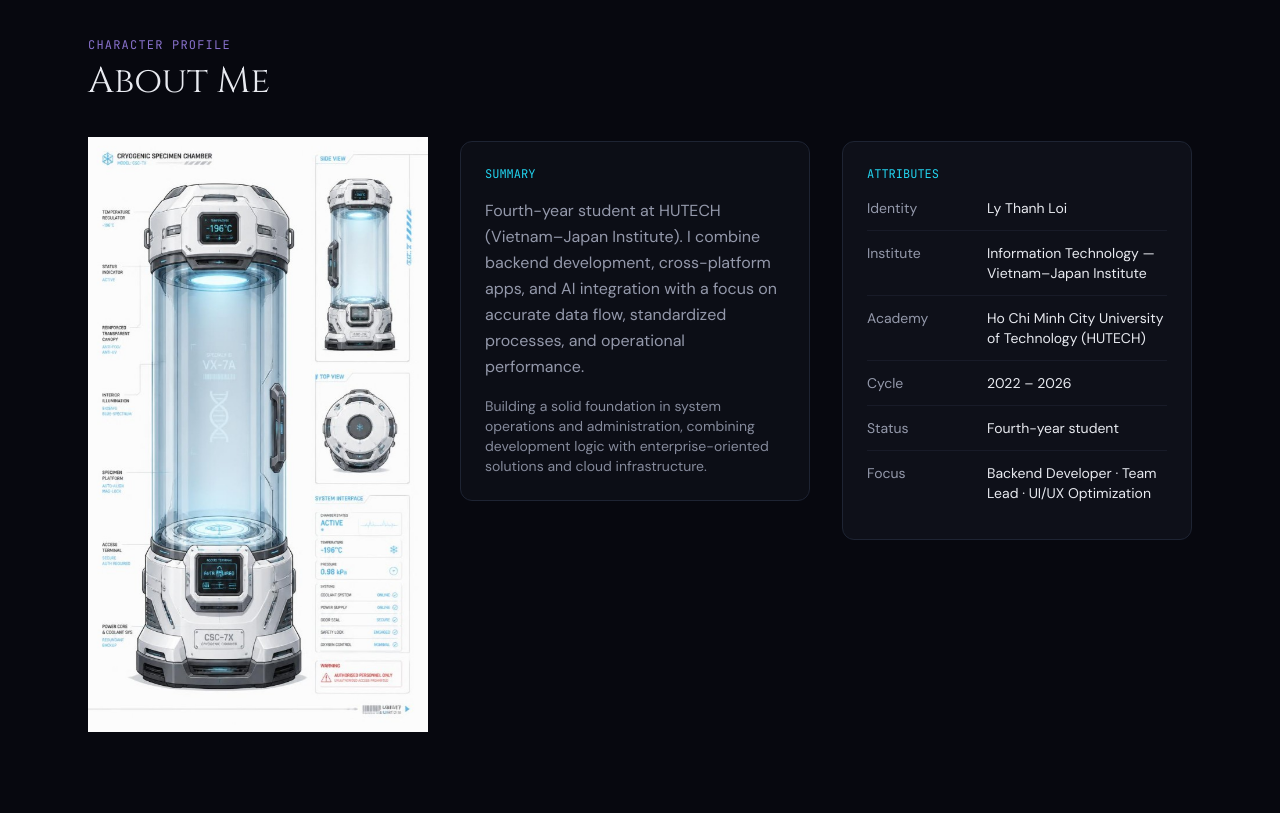
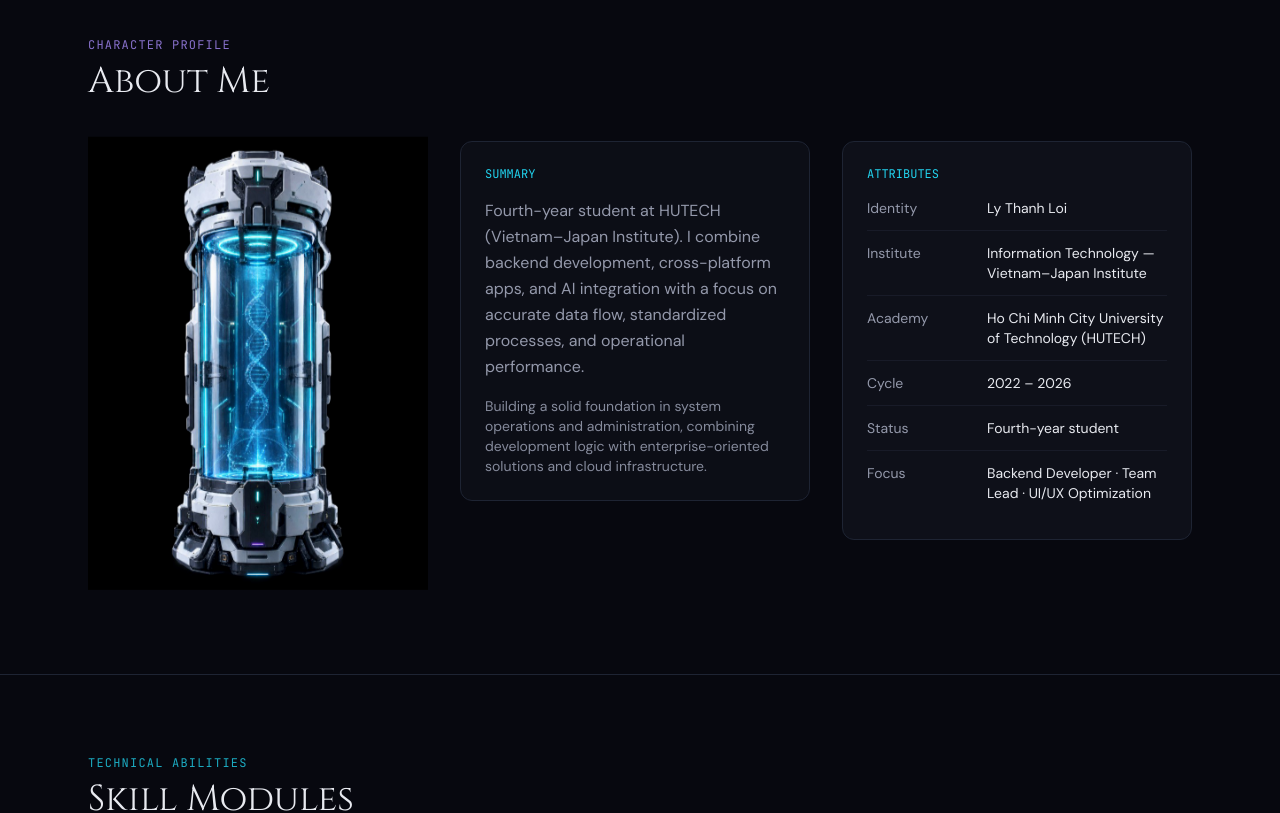
Before and after one commit to LLLVPN4423/LyThanhLoi_Porfolio, a Next.js app: page / in a window 1280 px wide. Shown: the part 780-1593 px from the top of the page. Built offline with nearby package versions, Linux system fonts and the light colour scheme.

Commit message:
Use user Yggdrasil and stasis capsule PNG assets with screen blend

```diff
--- a/public/assets/ATTRIBUTION.md
+++ b/public/assets/ATTRIBUTION.md
@@ -15,4 +15,6 @@ Ron Cobb / _Alien_ (1979) iconography via Semiotic Standard adaptations.
 | `videos/airlock-door.mp4` | User-provided (Hailuo generation) | Decorative loop |
 | `videos/portal-stargate.mp4` | User-provided (Hailuo generation) | Decorative loop |
 | `videos/yggdrasil-neon.mp4` | User-provided (Hailuo generation) | Decorative loop |
-| `cryogenic-chamber-csc7x.png` | User-provided concept art (CSC-7X) | About capsule |
+| `cryogenic-chamber-csc7x.png` | User-provided concept art (CSC-7X) | Legacy reference |
+| `yggdrasil-cosmic.png` | User-provided AI art | Timeline Yggdrasil |
+| `capsule-stasis.png` | User-provided AI art | About capsule |
--- a/src/app/globals.css
+++ b/src/app/globals.css
@@ -449,6 +449,17 @@ body {
   filter: contrast(1.05) saturate(1.25) brightness(0.7);
 }
 
+/* PNG on black — blend into void background */
+.yggdrasil-png-bleed {
+  mix-blend-mode: screen;
+  filter: contrast(1.06) saturate(1.15) brightness(0.95);
+}
+
+.capsule-isolated-art {
+  mix-blend-mode: screen;
+  filter: contrast(1.05) saturate(1.1) brightness(0.98);
+}
+
 .yggdrasil-edge-fade {
   background: linear-gradient(
       to right,
@@ -461,13 +472,15 @@ body {
 }
 
 .lab-video-bleed,
-.yggdrasil-video-bleed {
+.yggdrasil-video-bleed,
+.yggdrasil-png-bleed {
   transform-origin: center center;
 }
 
 @media (prefers-reduced-motion: reduce) {
   .lab-video-bleed,
-  .yggdrasil-video-bleed {
+  .yggdrasil-video-bleed,
+  .yggdrasil-png-bleed {
     transform: none;
   }
 }
--- a/src/components/LaboratoryCapsule.tsx
+++ b/src/components/LaboratoryCapsule.tsx
@@ -1,13 +1,15 @@
 "use client";
+
+const CAPSULE_ART = "/assets/capsule-stasis.png";
 
 export function LaboratoryCapsule() {
   return (
     <div className="capsule-wrap capsule-float relative w-full">
       {/* eslint-disable-next-line @next/next/no-img-element */}
       <img
-        src="/assets/cryogenic-chamber-csc7x.png"
-        alt="Cryogenic specimen chamber CSC-7X"
-        className="h-auto w-full object-contain"
+        src={CAPSULE_ART}
+        alt="Laboratory stasis capsule with holographic DNA core"
+        className="capsule-isolated-art h-auto w-full object-contain"
       />
     </div>
   );
--- a/src/components/YggdrasilTree.tsx
+++ b/src/components/YggdrasilTree.tsx
@@ -1,22 +1,12 @@
 "use client";
 
 import { timeline } from "@/data/timeline";
-import { SciFiVideo } from "./SciFiVideo";
 
-const YGG_VIDEO = "/assets/videos/yggdrasil-neon.mp4";
+const YGG_ART = "/assets/yggdrasil-cosmic.png";
 
-/** Full-bleed neon Yggdrasil video + timeline node overlay; SVG fallback */
+/** Full-bleed cosmic Yggdrasil art + timeline node overlay */
 export function YggdrasilTree() {
   const n = timeline.length;
-
-  const svgFallback = (
-    /* eslint-disable-next-line @next/next/no-img-element */
-    <img
-      src="/assets/yggdrasil-commons.svg"
-      alt=""
-      className="yggdrasil-art mx-auto h-full w-full max-w-none object-contain opacity-90"
-    />
-  );
 
   return (
     <div
@@ -24,10 +14,11 @@ export function YggdrasilTree() {
       aria-hidden
     >
       <div className="absolute inset-0 overflow-hidden">
-        <SciFiVideo
-          src={YGG_VIDEO}
-          className="yggdrasil-video-bleed absolute inset-0 h-full w-full min-h-full min-w-full object-cover object-center yggdrasil-video-grade scale-[1.15]"
-          fallback={<div className="flex h-full items-center justify-center px-2">{svgFallback}</div>}
+        {/* eslint-disable-next-line @next/next/no-img-element */}
+        <img
+          src={YGG_ART}
+          alt=""
+          className="yggdrasil-png-bleed absolute inset-0 h-full w-full min-h-full min-w-full object-cover object-center scale-[1.08]"
         />
         <div className="pointer-events-none absolute inset-0 yggdrasil-edge-fade" />
       </div>
```
Also changed, not shown: public/assets/capsule-stasis.png (added), public/assets/yggdrasil-cosmic.png (added).
